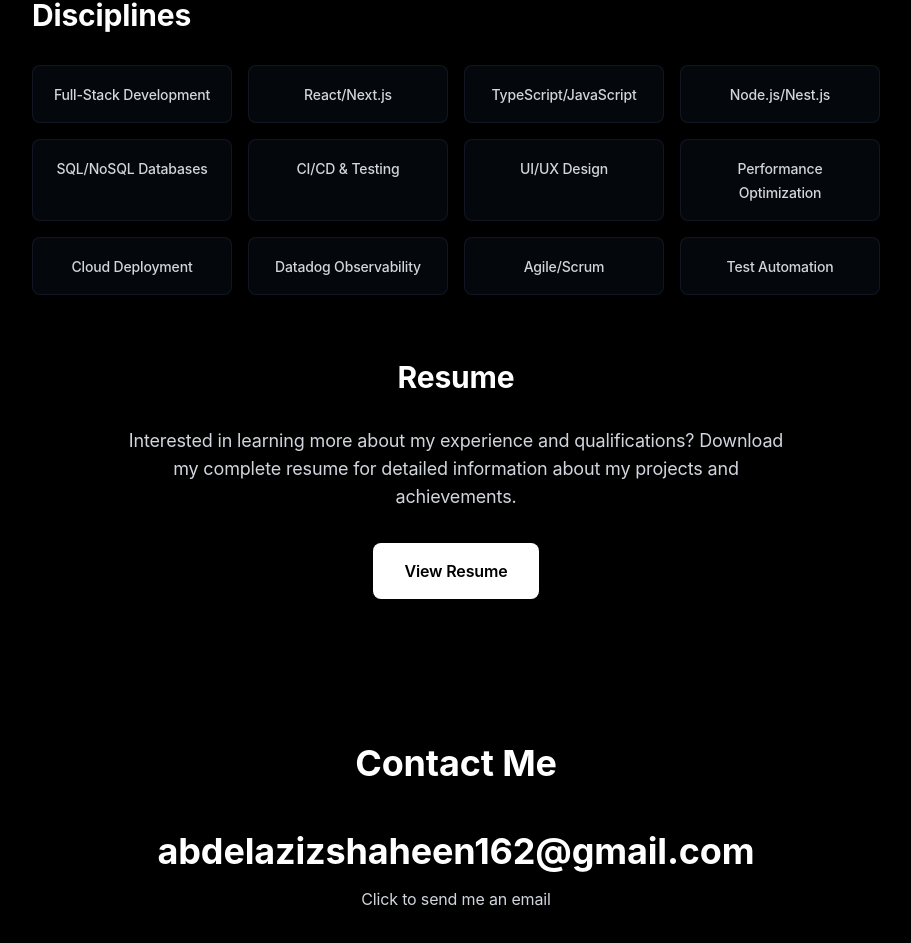
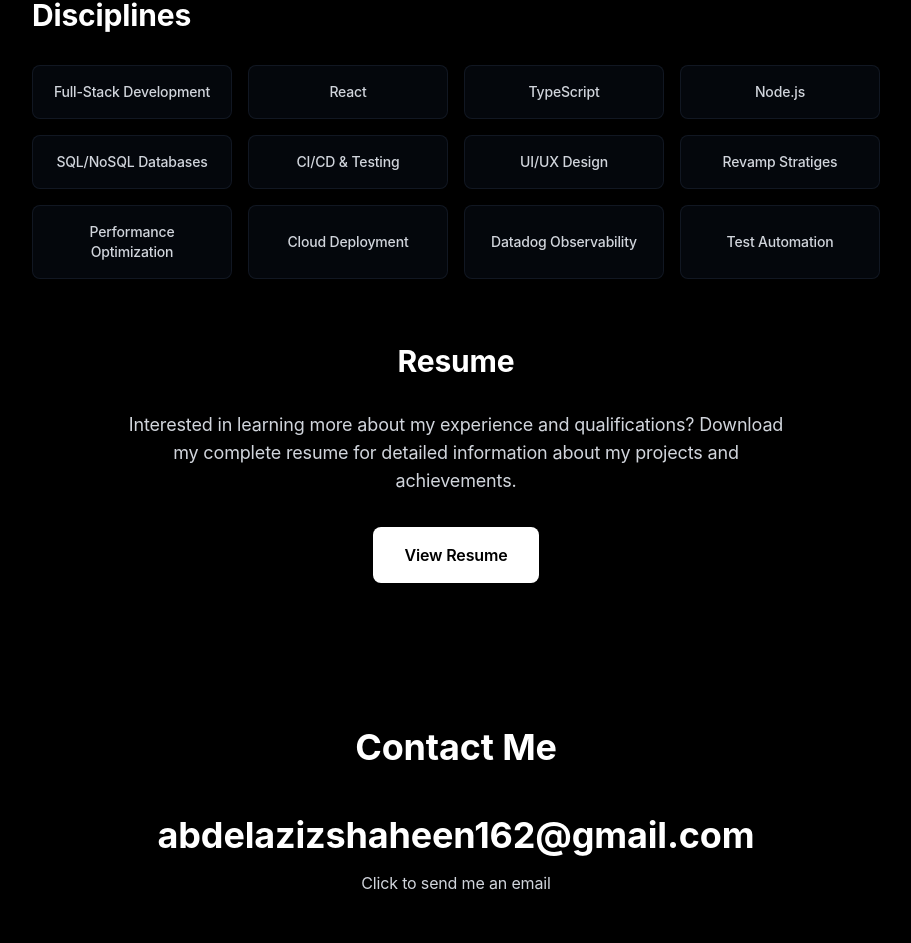
Before and after one commit to AKShaheen/portfolio, a React (Vite) app: page /about in a window 1280 px wide. Shown: the part 2112-3055 px from the top of the page, without its empty margins (184-1095 px from the left). Built offline with nearby package versions, Linux system fonts and the light colour scheme; a web font is replaced by a local one.

Commit message:
feat: add Contact component and AboutPage with work experience, education and skills sections

```diff
--- a/src/components/Contact.tsx
+++ b/src/components/Contact.tsx
@@ -25,7 +25,7 @@ const Contact: React.FC = () => {
         >
           <motion.a
             href="mailto:abdelazizshaheen162@gmail.com"
-            className="inline-block text-2xl sm:text-3xl md:text-4xl font-bold text-accent hover:text-accent-dark transition-colors duration-300 cursor-pointer"
+            className="inline-block text-md sm:text-2xl md:text-3xl lg:text-4xl font-bold text-accent hover:text-accent-dark transition-colors duration-300 cursor-pointer px-4"
             whileHover={{ scale: 1.05 }}
             whileTap={{ scale: 0.95 }}
           >
--- a/src/pages/AboutPage.tsx
+++ b/src/pages/AboutPage.tsx
@@ -36,16 +36,16 @@ const education = [
 
 const disciplines = [
   "Full-Stack Development",
-  "React/Next.js",
-  "TypeScript/JavaScript",
-  "Node.js/Nest.js",
+  "React",
+  "TypeScript",
+  "Node.js",
   "SQL/NoSQL Databases",
   "CI/CD & Testing",
   "UI/UX Design",
+  "Revamp Stratiges",
   "Performance Optimization",
   "Cloud Deployment",
   "Datadog Observability",
-  "Agile/Scrum",
   "Test Automation"
 ];
 
@@ -170,9 +170,9 @@ const AboutPage: React.FC = () => {
                 initial={{ opacity: 0, scale: 0.9 }}
                 animate={{ opacity: 1, scale: 1 }}
                 transition={{ duration: 0.5, delay: 0.1 * index }}
-                className="p-4 rounded-lg bg-gray-900/30 border border-gray-800/50 text-center"
+                className="p-4 rounded-lg bg-gray-900/30 border border-gray-800/50 text-center flex items-center justify-center"
               >
-                <span className="text-gray-300 text-sm font-medium">{discipline}</span>
+                <span className="text-gray-300 text-sm font-medium break-words">{discipline}</span>
               </motion.div>
             ))}
           </div>
```
